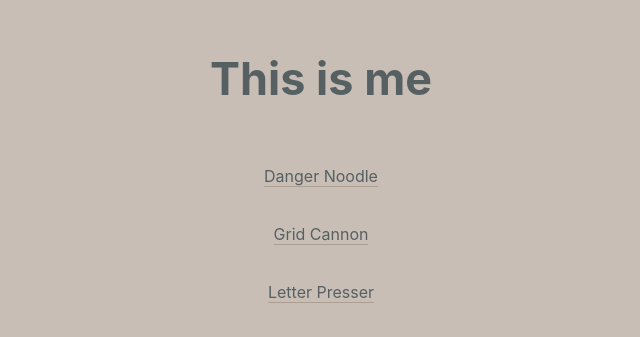
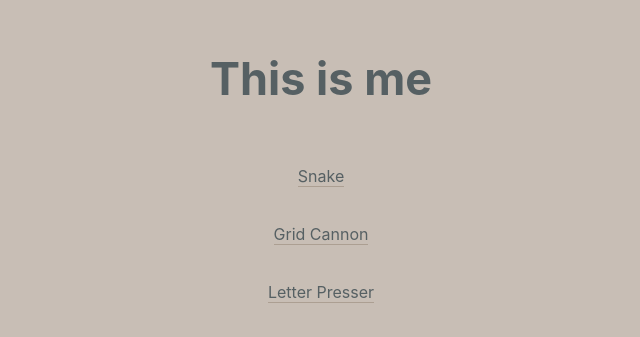
Before and after one commit to seanmailander/seanmailander.github.io, a plain HTML site: page index.html in a window 1280 px wide. Shown: the part 213-550 px from the top of the page, 319-959 px from the left. Drawn offline with Linux system fonts and the light colour scheme.

Commit message:
Change link text

```diff
--- a/index.html
+++ b/index.html
@@ -8,7 +8,7 @@
   <body>
     <h1>This is me</h1>
     <p>
-      <a href="react-danger-noodle">Danger Noodle</a>
+      <a href="react-danger-noodle">Snake</a>
     </p>
     <p>
       <a href="gridcannon">Grid Cannon</a>
```
